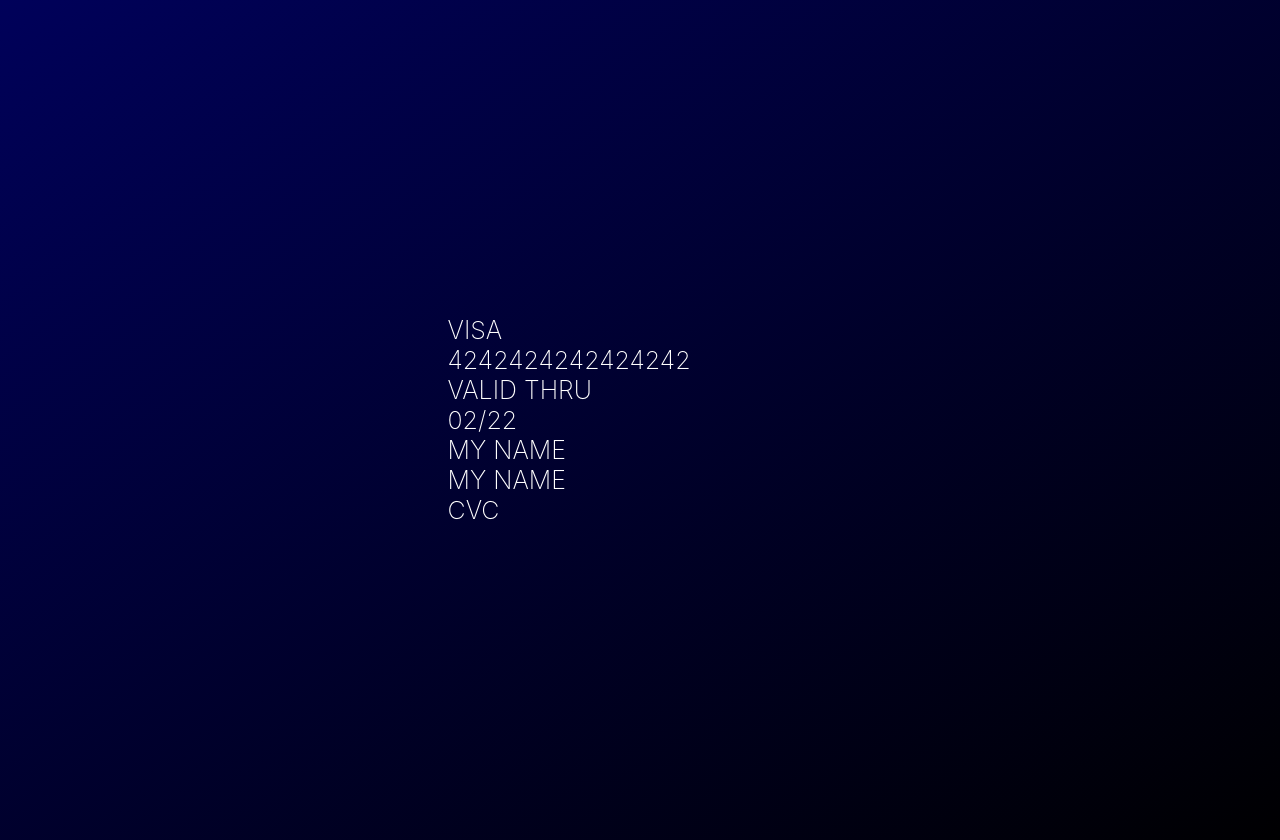
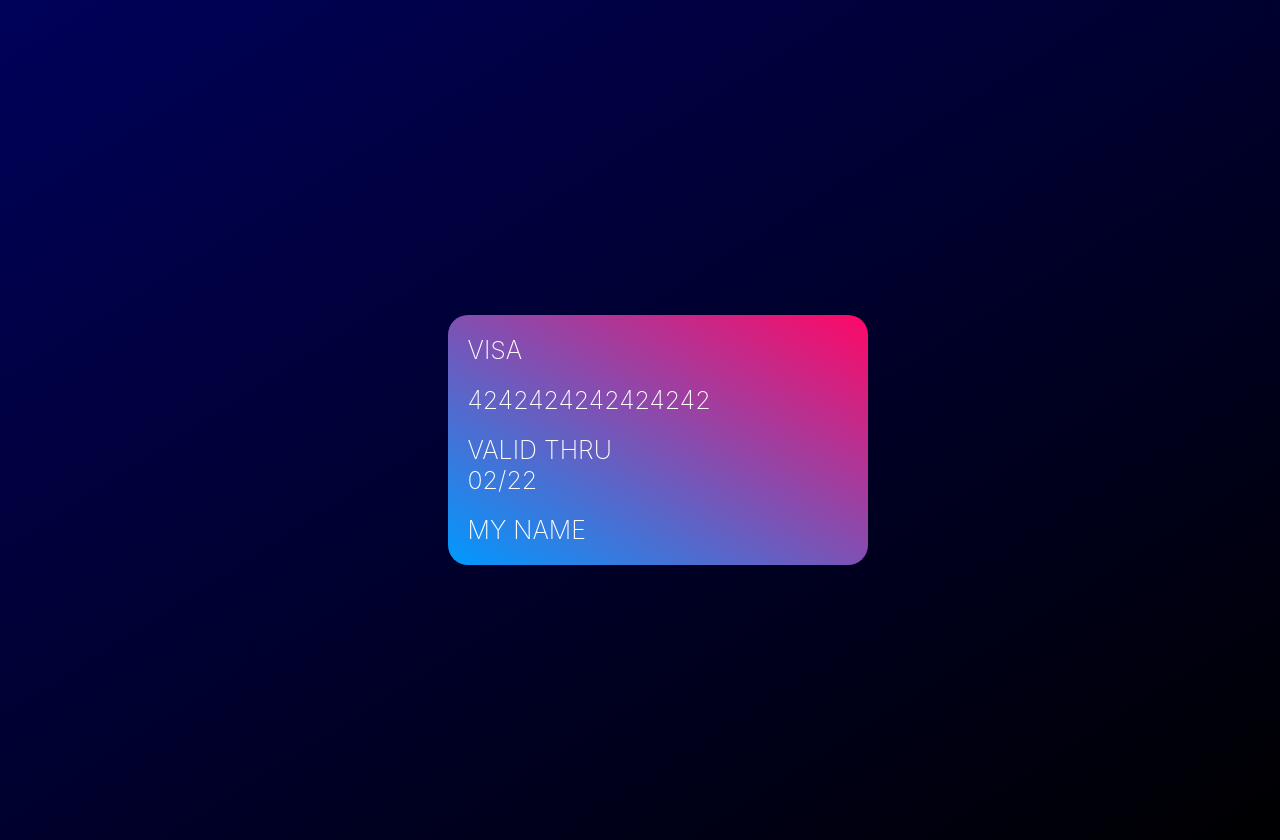
Before and after one commit to wambuguedison/react-credit-card-input, a React (Create React App) app: page / in a window 1280 px wide. Shown: the top 840 px of the page. Built offline with nearby package versions, Linux system fonts and the light colour scheme.

Commit message:
position credit card info

```diff
--- a/src/components/CreditCard.css
+++ b/src/components/CreditCard.css
@@ -37,3 +37,26 @@ body {
 	transition: transform 0.8s;
 	transform-style: preserve-3d;
 }
+
+.credit-card-front,
+.credit-card-back {
+	position: absolute;
+	width: 100%;
+	height: 100%;
+	backface-visibility: hidden;
+	border-radius: 20px;
+	background: linear-gradient(to top right, #0099ff 0%, #ff0866 100%);
+	padding: 20px;
+}
+
+.credit-card-front {
+	display: flex;
+	flex-direction: column;
+	justify-content: space-between;
+}
+
+.credit-card-back {
+	transform: rotateY(180deg);
+	margin: 0;
+	margin-left: -35px;
+}
```
